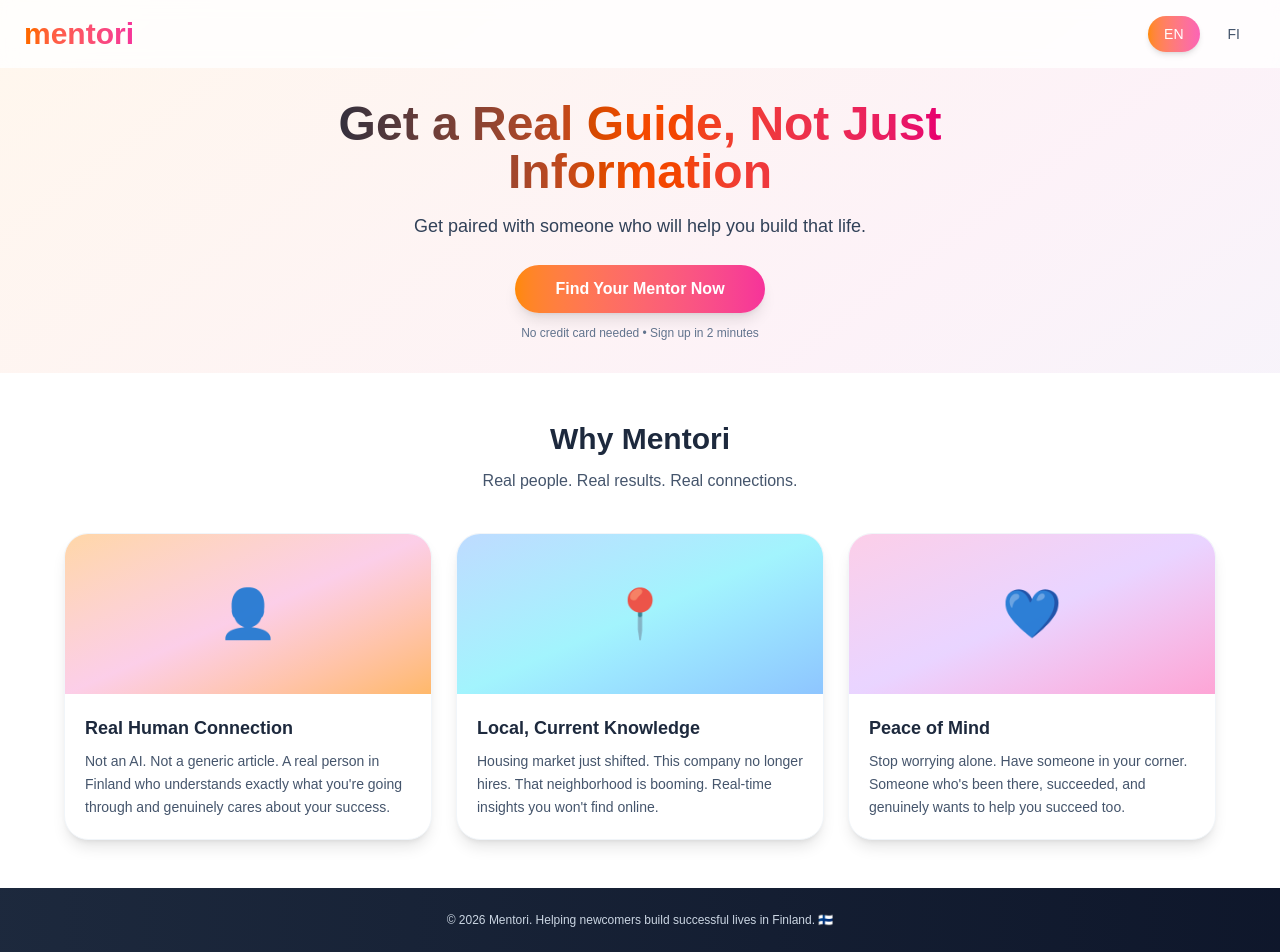
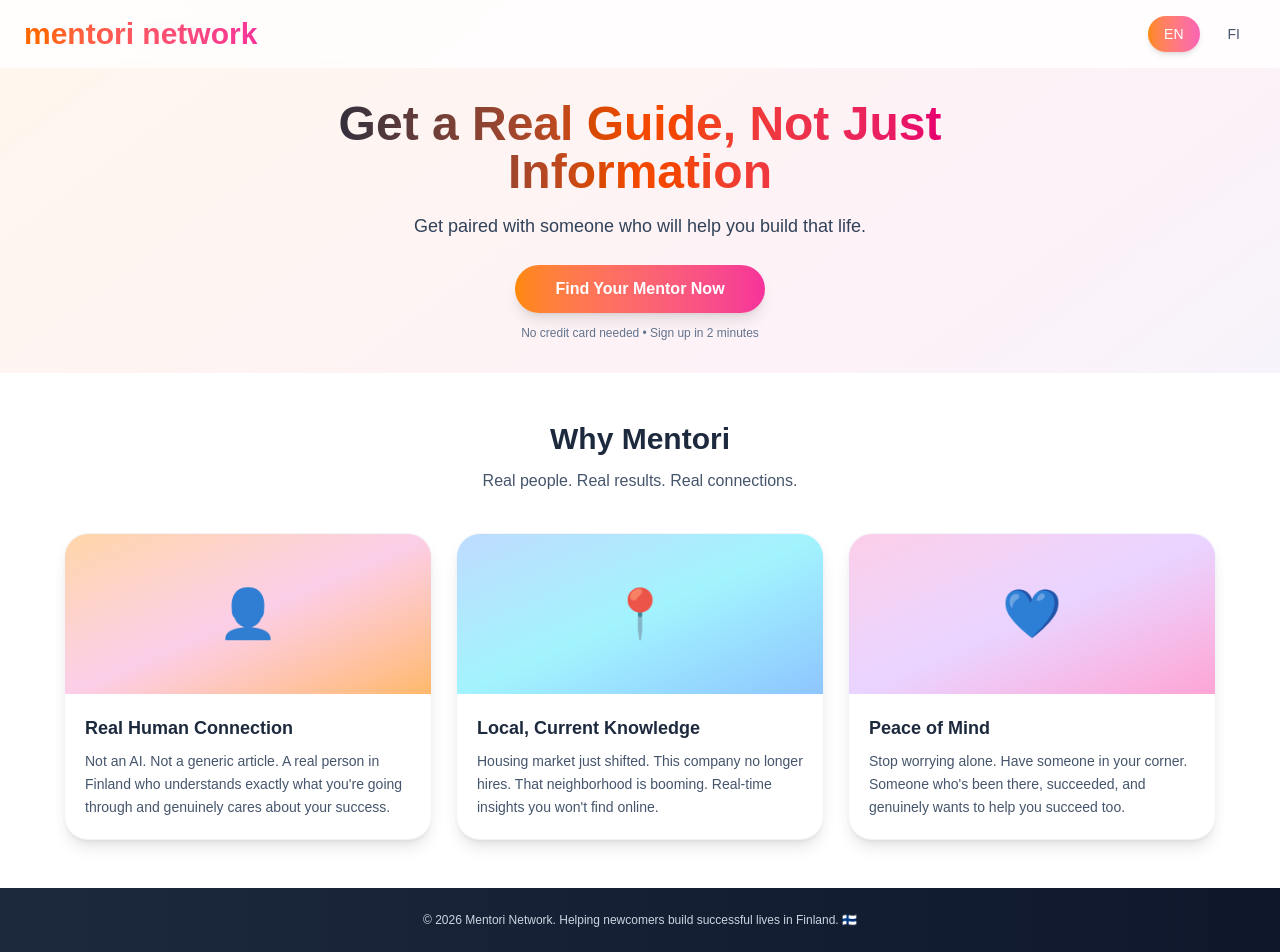
Before and after one commit to PeiChunyan/mentori, a Next.js app in the folder frontend/: page / in a window 1280 px wide. Built offline with nearby package versions, Linux system fonts and the light colour scheme.

Commit message:
Rebrand: Update Mentori to Mentori Network across all documentation and frontend

```diff
--- a/frontend/src/components/Dashboard.tsx
+++ b/frontend/src/components/Dashboard.tsx
@@ -176,7 +176,7 @@
       {/* Navigation */}
       <nav className="bg-white shadow-sm">
         <div className="max-w-6xl mx-auto px-4 py-4 flex justify-between items-center">
-          <h1 className="text-2xl font-bold text-gray-900">Mentori</h1>
+          <h1 className="text-2xl font-bold text-gray-900">Mentori Network</h1>
           <div className="flex gap-4 items-center">
             <button
               onClick={() => router.push('/dashboard')}
--- a/frontend/src/components/LandingPage.tsx
+++ b/frontend/src/components/LandingPage.tsx
@@ -77,7 +77,7 @@
     <div className="min-h-screen bg-gradient-to-br from-orange-50 via-pink-50 to-blue-50 flex flex-col">
       {/* Navigation */}
       <nav className="px-6 py-4 flex justify-between items-center bg-white/80 backdrop-blur-sm">
-        <div className="text-3xl font-bold bg-gradient-to-r from-orange-500 to-pink-500 bg-clip-text text-transparent">mentori</div>
+        <div className="text-3xl font-bold bg-gradient-to-r from-orange-500 to-pink-500 bg-clip-text text-transparent">mentori network</div>
         <div className="flex gap-3">
           <button
             onClick={() => setLanguage('en')}
@@ -181,7 +181,7 @@
       {/* Footer */}
       <footer className="bg-gradient-to-r from-slate-800 to-slate-900 text-white py-6 px-6 mt-auto">
         <div className="max-w-5xl mx-auto text-center text-slate-300 text-xs">
-          <p>© 2026 Mentori. Helping newcomers build successful lives in Finland. 🇫🇮</p>
+          <p>© 2026 Mentori Network. Helping newcomers build successful lives in Finland. 🇫🇮</p>
         </div>
       </footer>
     </div>
--- a/frontend/src/components/MentorDiscovery.tsx
+++ b/frontend/src/components/MentorDiscovery.tsx
@@ -147,7 +147,7 @@
       {/* Navigation Header */}
       <nav className="bg-white shadow-sm">
         <div className="max-w-7xl mx-auto px-4 py-4 flex justify-between items-center">
-          <h1 className="text-2xl font-bold text-gray-900">Mentori</h1>
+          <h1 className="text-2xl font-bold text-gray-900">Mentori Network</h1>
           <div className="flex gap-4 items-center">
             <button
               onClick={() => router.push('/dashboard')}
```
Also changed, not shown: 2 other files (tests, documents, lock files or other folders).
